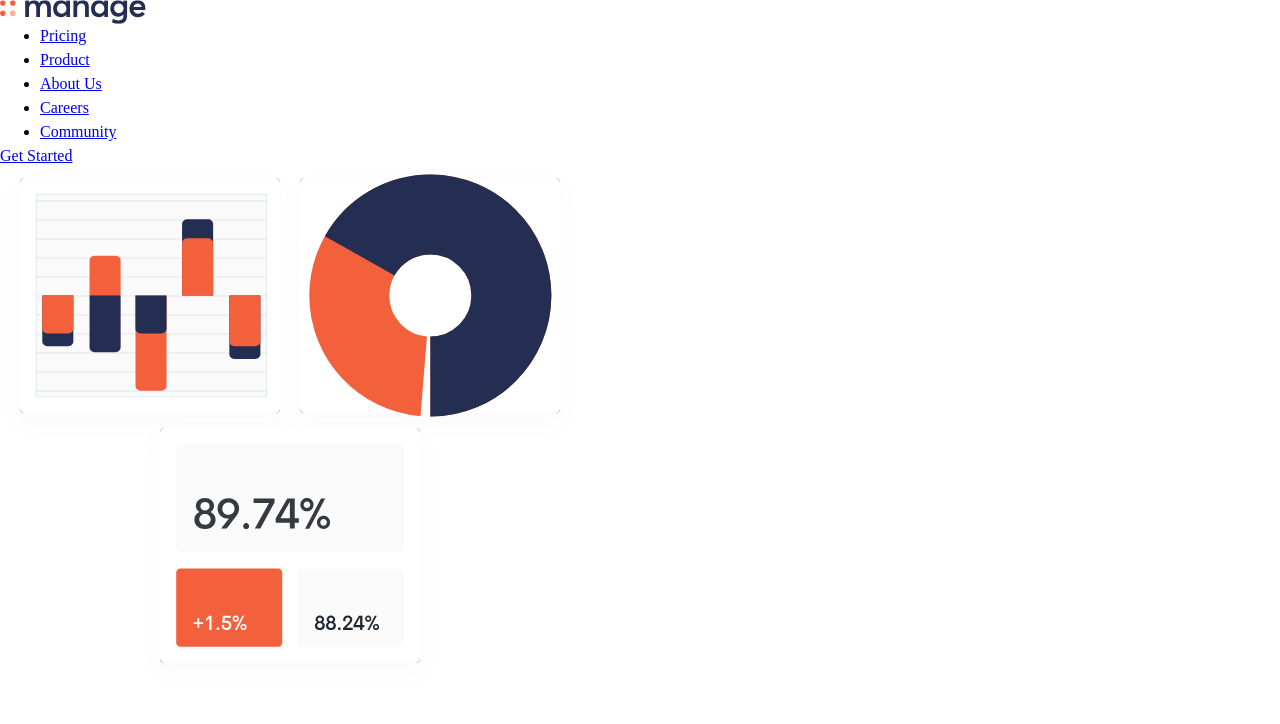
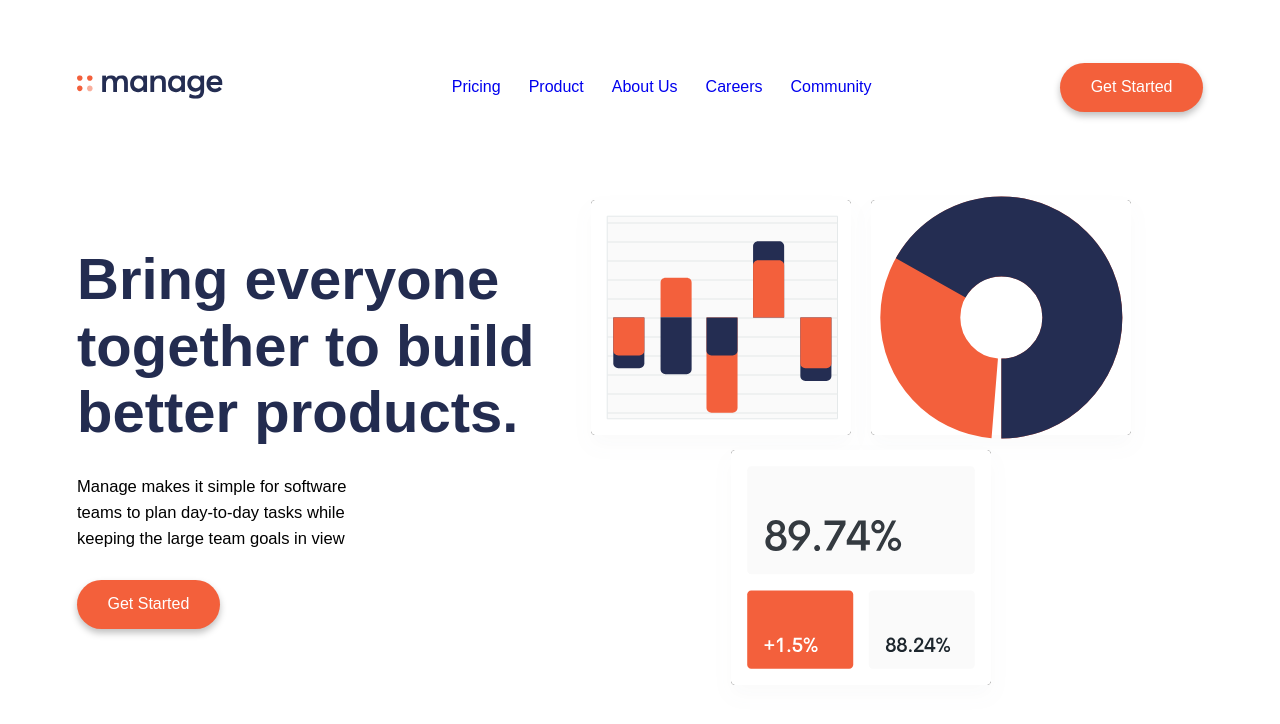
Before and after one commit to santiagopas/examen-final-frontend-santiago-pasciullo, a plain HTML site: page index.html in a window 1280 px wide. Drawn offline with Linux system fonts and the light colour scheme; a web font is replaced by a local one.

Commit message:
:sparkles: header y hero

```diff
--- /dev/null
+++ b/assets/css/button.css
@@ -0,0 +1,11 @@
+.buttonGetStarted {
+  padding: 12.5px 30.5px;
+  background-color: var(--buttonBg);
+  box-shadow: var(--buttonShadow);
+  border-radius: 50px;
+  font: var(--buttonFont);
+  color: var(--iconColor)
+}
+.buttonGetStarted:hover{
+  background-color: var(--hoverButton);
+}
--- /dev/null
+++ b/assets/css/header.css
@@ -0,0 +1,10 @@
+.header {
+  position: sticky;
+  top: 0;
+}
+.header-content {
+  display: flex;
+  justify-content: space-between;
+  align-items: center;
+  block-size: 174px;
+}
--- /dev/null
+++ b/assets/css/hero.css
@@ -0,0 +1,31 @@
+.hero {
+  padding-block-start: 16px;
+  display: flex;
+  flex-direction: row-reverse;
+}
+
+.hero-description {
+  width: 42vw;
+  display: flex;
+  flex-direction: column;
+  margin-block-start: 5%;
+}
+
+.hero-description h1 {
+  font: var(--headline1);
+  color: var(--titleColor);
+}
+
+.hero-description p {
+  font: 500 1.035rem/1.626rem var(--fontBase);
+  width: 23vw;
+  margin-block: 28px;
+}
+
+.hero-description a {
+  width: fit-content;
+}
+
+.chart{
+  width: 61%;
+}
--- /dev/null
+++ b/assets/css/menu.css
@@ -0,0 +1,14 @@
+.menu ul{
+  display: flex;
+  list-style: none;
+  gap: 28px;
+}
+
+.menu ul a {
+ color: var (--navColor);
+ font-weight: 500;
+}
+
+.menu ul a:hover{
+  color: var(--hoverNav);
+}
--- a/assets/css/styles.css
+++ b/assets/css/styles.css
@@ -1,7 +1,15 @@
 @import url('https://fonts.googleapis.com/css2?family=Be+Vietnam+Pro:ital,wght@0,100;0,200;0,300;0,400;0,500;0,600;0,700;0,800;0,900;1,100;1,200;1,300;1,400;1,500;1,600;1,700;1,800;1,900&display=swap');
 
+@import url('https://fonts.googleapis.com/css2?family=Be+Vietnam:ital,wght@0,100;0,200;0,300;0,400;0,500;0,600;0,700;0,800;0,900;1,100;1,200;1,300;1,400;1,500;1,600;1,700;1,800;1,900&display=swap');
+
+@import 'wrapper.css';
+@import 'button.css';
+@import "header.css";
+@import "menu.css";
+@import "hero.css";
+
 :root {
-  --fontBase: 'Be Vietnam Pro', sans-serif;
+  --fontBase: 'Be Vietnam', sans-serif;
   --navColor: #242E52;
   --titleColor: #232C50;
   --subtitleColor: #232851;
@@ -16,12 +24,17 @@
   --footerBg: #1E1E26;
   --copyrightColor: #8C8C94;
   --iconColor: #FFFFFF;
-  --buttonShadow: 0px 4px 8px rgba(242, 97, 59, 0.5);
-  --headline1: bold 3.625rem/4.154rem var(--fontBase);
-  --headline2: bold 2.25rem/2.579rem var(--fontBase);
-  --headline3: bold 1rem/1.461rem var(--fontBase);
-  --headline4: bold 2.451rem/3.838rem var(--fontBase);
-  --headline5: bold 2.5rem/2.99rem var(--fontBase);
+  --hoverNav: #9999a1;
+  --hoverButton: #f98f76;
+  --buttonShadow: 0px 4px 7px rgba(0, 0, 0, 0.25);
+  --buttonShadow-2: 0px 4px 8px rgba(242, 97, 59, 0.5);
+  --buttonShadow-3: 0px 4px 8px rgba(0, 0, 0, 0.25);
+  --headline1: 700 3.625rem/4.154rem var(--fontBase);
+  --headline2: 700 2.25rem/2.579rem var(--fontBase);
+  --headline3: 700 1rem/1.461rem var(--fontBase);
+  --headline4: 700 2.451rem/3.838rem var(--fontBase);
+  --headline5: 700 2.5rem/2.99rem var(--fontBase);
+  --buttonsFont: 500 0.824rem/1.204rem var(--fontBase);
 }
 
 *,
@@ -42,6 +55,7 @@ body {
 body {
   line-height: 1.5;
   -webkit-font-smoothing: antialiased;
+  font-family: var(--fontBase)
 }
 
 img,
@@ -64,3 +78,13 @@ h5,
 h6 {
   overflow-wrap: break-word;
 }
+
+li {
+  list-style-type: none;
+}
+
+a,
+a:link,
+a:visited {
+  text-decoration: none;
+}
--- /dev/null
+++ b/assets/css/wrapper.css
@@ -0,0 +1,6 @@
+.wrapper{
+  max-inline-size: 1158px;
+  padding-inline-end: 16px;
+  padding-inline-start: 16px;
+  margin: auto;
+}
--- a/index.html
+++ b/index.html
@@ -19,7 +19,9 @@
   <!-- ESTILOS -->
   <link rel="stylesheet" href="./assets/css/styles.css">
   <!-- ICONOS -->
-  <link rel="stylesheet" href="https://cdnjs.cloudflare.com/ajax/libs/font-awesome/6.1.1/css/all.min.css" integrity="sha512-KfkfwYDsLkIlwQp6LFnl8zNdLGxu9YAA1QvwINks4PhcElQSvqcyVLLD9aMhXd13uQjoXtEKNosOWaZqXgel0g==" crossorigin="anonymous" referrerpolicy="no-referrer" />
+  <link rel="stylesheet" href="https://cdnjs.cloudflare.com/ajax/libs/font-awesome/6.1.1/css/all.min.css"
+    integrity="sha512-KfkfwYDsLkIlwQp6LFnl8zNdLGxu9YAA1QvwINks4PhcElQSvqcyVLLD9aMhXd13uQjoXtEKNosOWaZqXgel0g=="
+    crossorigin="anonymous" referrerpolicy="no-referrer" />
   <title>Manage</title>
 
 </head>
@@ -32,8 +34,8 @@
           rel="noopener noreferrer">
           <img src="assets/img/Logo.svg" alt="manage logo" class="logoNav">
         </a>
-        <nav class="menu">
-          <ul class="navList">
+        <nav class="menu" aria-label="main-navigation">
+          <ul>
             <li><a href="#">Pricing</a></li>
             <li><a href="#">Product</a></li>
             <li><a href="#">About Us</a></li>
@@ -47,13 +49,18 @@
   </header>
   <div class="wrapper">
     <main class="main">
-      <section class="hero">
+      <section aria-label="main" class="hero">
         <div class="chart">
-          <img src="./assets/img/chart.svg" alt="">
+          <img src="./assets/img/chart.svg" alt="charts images">
         </div>
-        <div class="description">
-          <h1></h1>
-          <p></p>
+        <div class="hero-description">
+          <h1>Bring everyone
+            together to build
+            better products.</h1>
+          <p>Manage makes it simple for software teams
+            to plan day-to-day tasks while keeping the
+            large team goals in view </p>
+          <a href="#" class="buttonGetStarted">Get Started</a>
         </div>
       </section>
     </main>
```
Also changed, not shown: assets/img/logo.png (deleted).
